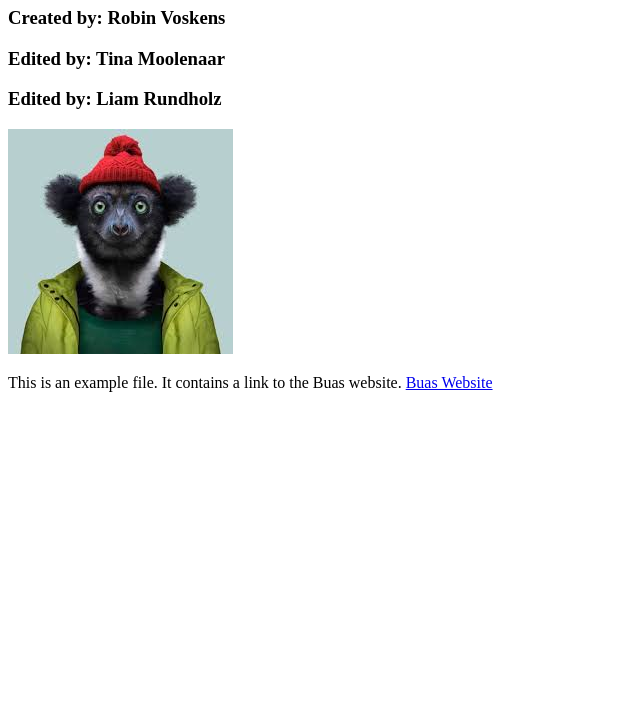
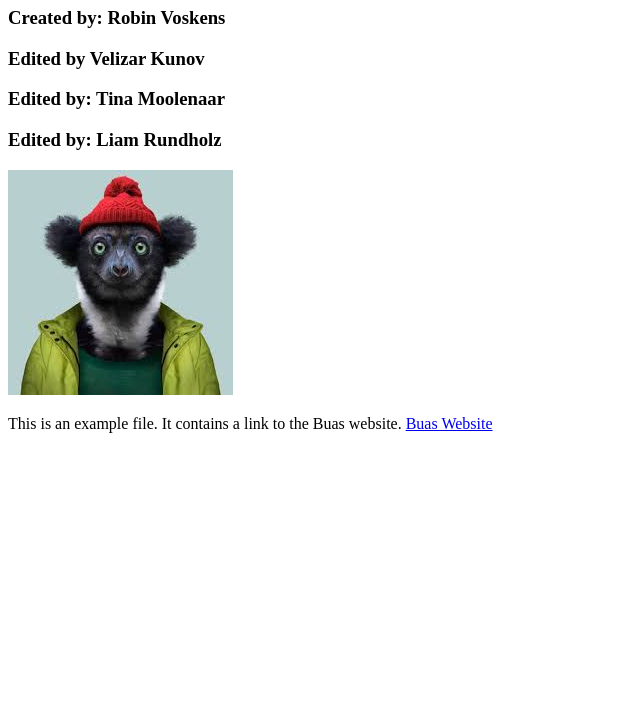
Before and after one commit to glitch-Velizar/prj4-chapter-4, a plain HTML site: page index.html in a window 1280 px wide. Shown: the part 73-800 px from the top of the page, without its empty margins (0-640 px from the left). Drawn offline with Linux system fonts and the light colour scheme.

Commit message:
Update index.html

```diff
--- a/index.html
+++ b/index.html
@@ -8,6 +8,7 @@
 
     <h1>PRJ4 First Assignment</h1>
     <h3>Created by: Robin Voskens</h3>
+	  <h3>Edited by Velizar Kunov</h3>
   <h3>Edited by: Tina Moolenaar&nbsp;&nbsp;</h3>
   <H3>Edited by: Liam Rundholz</H3>
 <img src="images/picture1.jpg" alt="I don't know how I found this">
```
